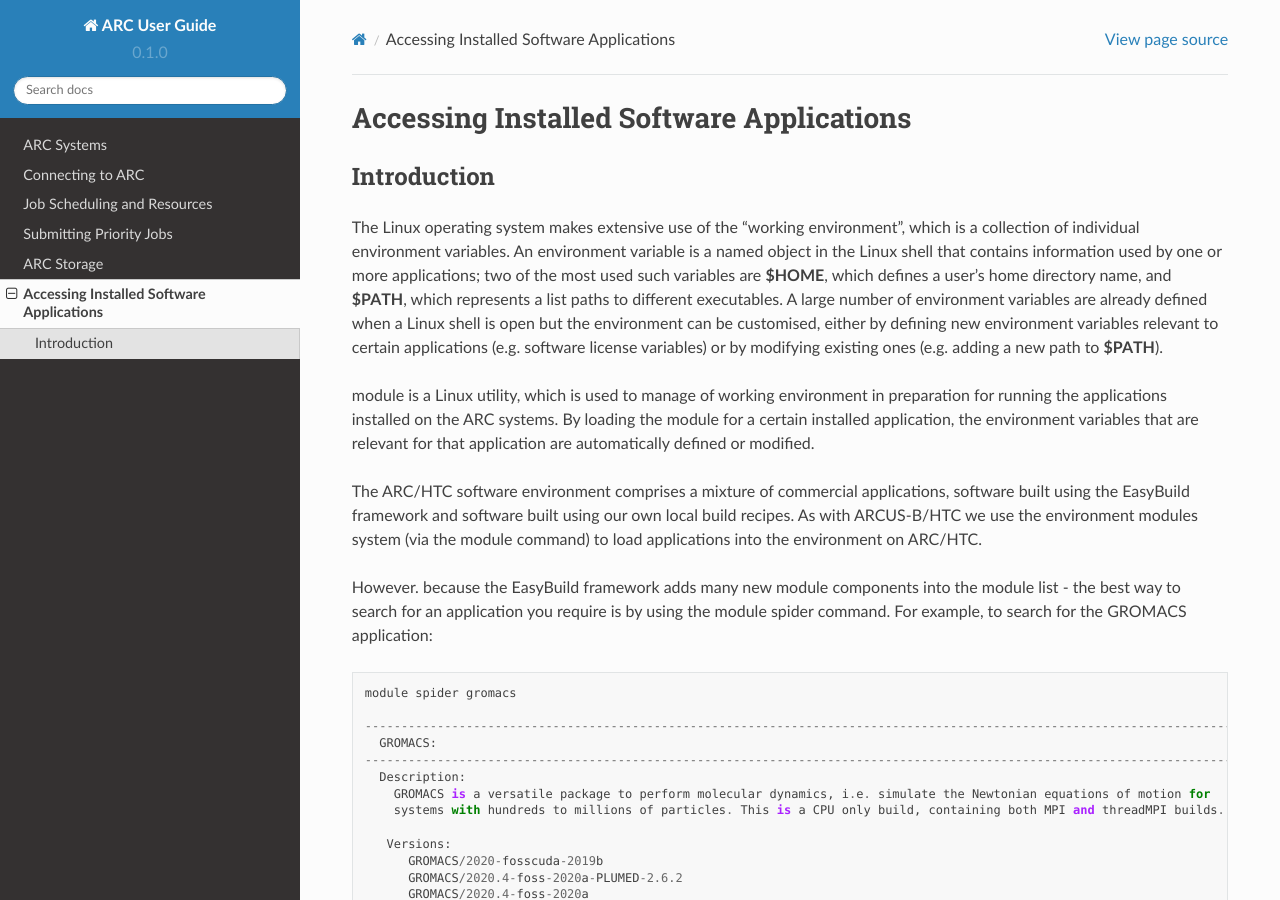
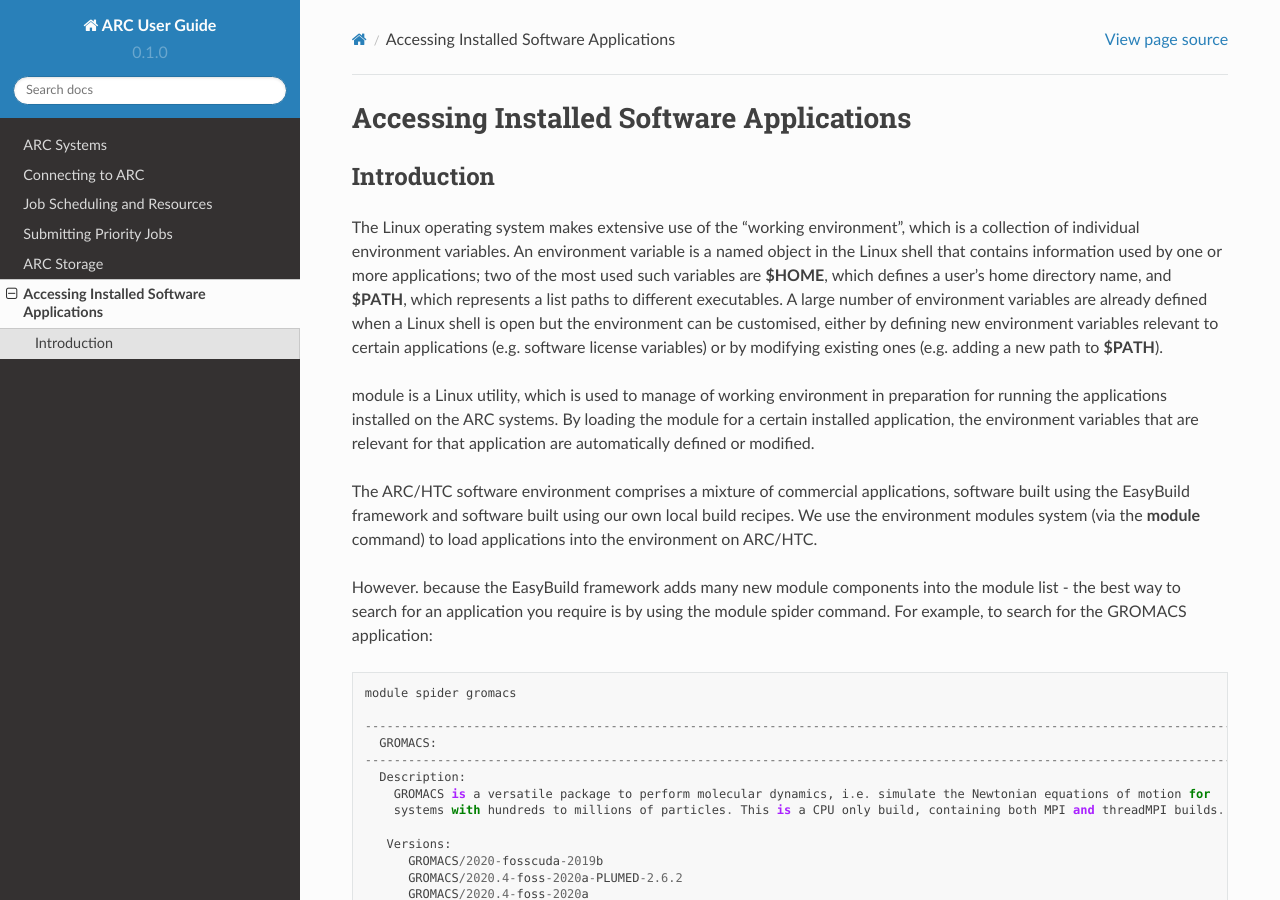
Before and after one commit to tina-friedrich/arc-user-guide, a Sphinx documentation site: the page built from docs/source/arc-software.rst, in a window 1280 px wide and 900 px high. Built offline with Sphinx 7.4.7 and the Read the Docs theme 2.0.0, drawn with Linux system fonts in a browser that asks for light colours.

Commit message:
Update arc-software.rst

```diff
--- a/docs/source/arc-software.rst
+++ b/docs/source/arc-software.rst
@@ -14,7 +14,7 @@ module is a Linux utility, which is used to manage of working environment in pre
 By loading the module for a certain installed application, the environment variables that are relevant for that application are automatically defined or modified.
 
 The ARC/HTC software environment comprises a mixture of commercial applications, software built using the EasyBuild framework and software built using our own local
-build recipes. As with ARCUS-B/HTC we use the environment modules system (via the module command) to load applications into the environment on ARC/HTC.
+build recipes. We use the environment modules system (via the **module** command) to load applications into the environment on ARC/HTC.
 
 However. because the EasyBuild framework adds many new module components into the module list - the best way to search for an application you require
 is by using the module spider command. For example, to search for the GROMACS application::
```
